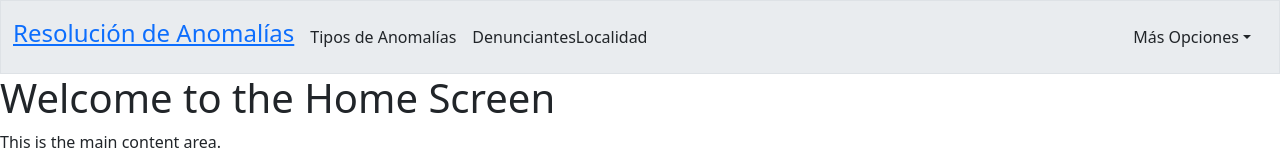
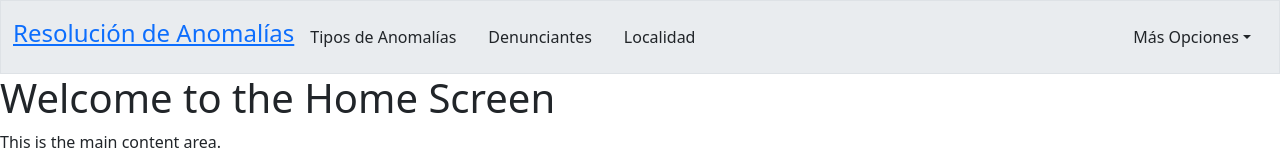
Before and after one commit to tomasinoalvaro48/DSWTP_FrontEnd, a React (Vite) app: page / in a window 1280 px wide. Shown: the top 160 px of the page. Built offline with nearby package versions, Linux system fonts and the light colour scheme.

Commit message:
fix entity localidad and navbar conflict

```diff
--- a/src/entities/entities.ts
+++ b/src/entities/entities.ts
@@ -14,8 +14,8 @@ interface Denunciante extends BaseDTO {
 }
 
 interface Localidad extends BaseDTO {
-  nombre_localidad: string | undefined
-  codigo_localidad: string | undefined
+  nombre_localidad: string
+  codigo_localidad: string
 }
 
 export type { BaseDTO, TipoAnomalia, Denunciante, Localidad }
--- a/src/navigation/MainNavbar.tsx
+++ b/src/navigation/MainNavbar.tsx
@@ -16,10 +16,10 @@ export function MainNavbar() {
             <NavLink to="/show-tipo-anomalia" className="nav-link m-3 p-0">
               <div className="navbarOptionTipos">Tipos de Anomalías</div>
             </NavLink>
-            <NavLink to="/show-denunciante" className="nav-link">
+            <NavLink to="/show-denunciante" className="nav-link m-3 p-0">
               <div className="navbarOptionTipos">Denunciantes</div>
             </NavLink>
-            <NavLink to="/show-localidad" className="nav-link">
+            <NavLink to="/show-localidad" className="nav-link m-3 p-0">
               <div className="navbarOptionTipos">Localidad</div>
             </NavLink>
             <NavDropdown
```
